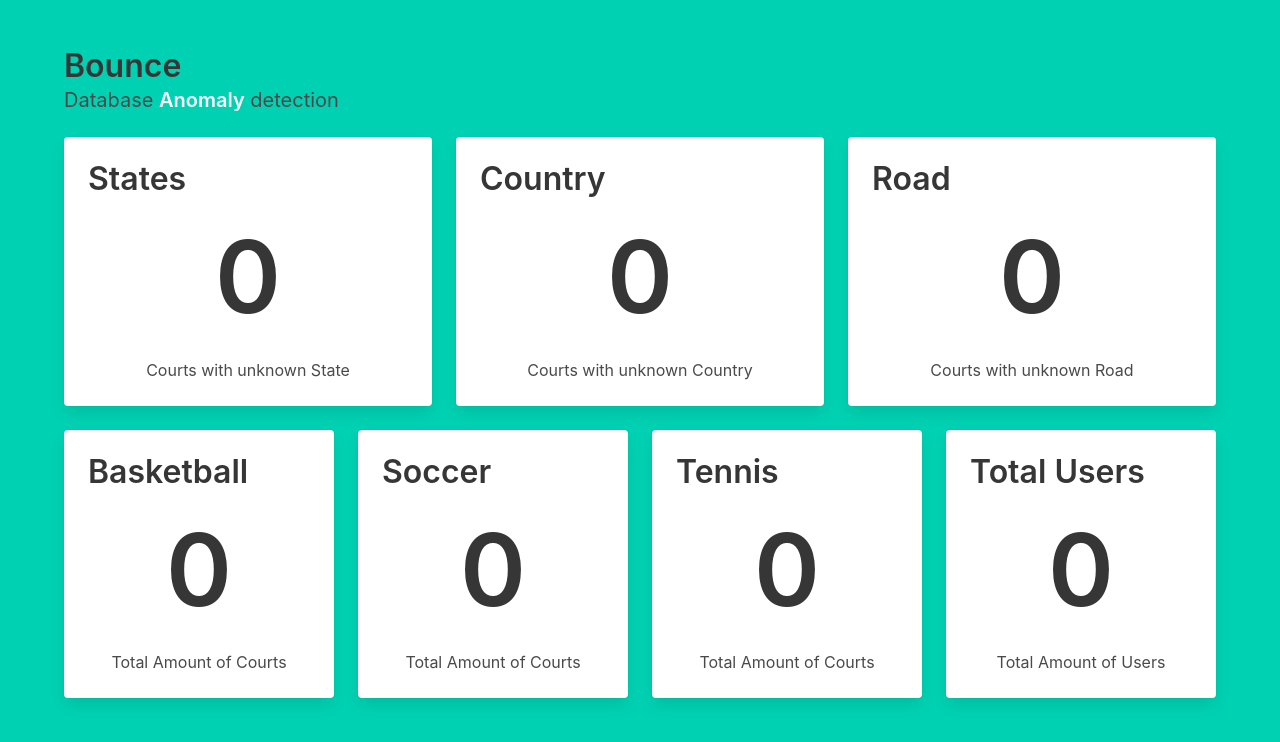
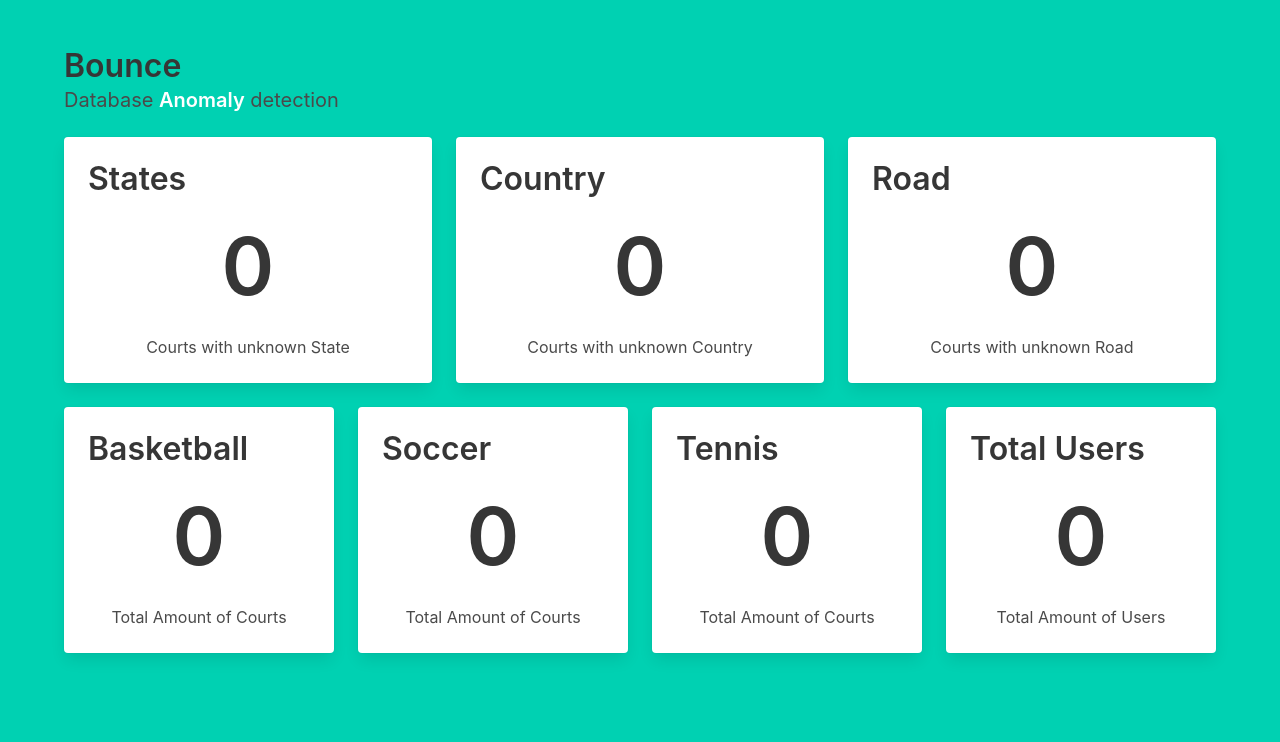
Before and after one commit to cfahlgren1/Bounce, a Django app: page /anomaly/ in a window 1280 px wide. Shown: the top 742 px of the page. Run offline with Django 3.2, Linux system fonts and the light colour scheme; data that the repository does not hold is empty; parts of the project's set-up code (start-up, migrations or seed data) failed here and were passed over; some libraries are stand-ins or nearby versions.

Commit message:
added templates from master branch

```diff
--- a/courts/templates/404.html
+++ b/courts/templates/404.html
@@ -1,4 +1,4 @@
-{% load static from staticfiles %}
+{% load static %}
 <!DOCTYPE html>
 <html lang="en">
 
--- a/courts/templates/404/index.html
+++ b/courts/templates/404/index.html
@@ -1,4 +1,4 @@
-{% load static from staticfiles %}
+{% load static %}
 <!DOCTYPE html>
 <html lang="en">
 
--- a/courts/templates/500/index.html
+++ b/courts/templates/500/index.html
@@ -1,4 +1,4 @@
-{% load static from staticfiles %}
+{% load static %}
 <!DOCTYPE html>
 <html lang="en" >
 <head>
--- a/courts/templates/anomaly/index.html
+++ b/courts/templates/anomaly/index.html
@@ -21,7 +21,7 @@
                 <div class="card">
                     <div class="card-content">
                         <h2 class="title">States</h2>
-                        <h1 class="title has-text-centered" style="font-size:100px;">{{ state_count }}</h1>
+                        <h1 class="title has-text-centered" style="font-size:80px;">{{ state_count }}</h1>
                         <p class = "has-text-centered">Courts with unknown State</p>
                     </div>
                 </div>
@@ -30,7 +30,7 @@
                 <div class="card">
                     <div class="card-content">
                         <h2 class="title">Country</h2>
-                        <h1 class="title has-text-centered" style="font-size:100px;">{{ country_count }}</h1>
+                        <h1 class="title has-text-centered" style="font-size:80px;">{{ country_count }}</h1>
                         <p class = "has-text-centered">Courts with unknown Country</p>
                     </div>
                 </div>
@@ -39,7 +39,7 @@
                 <div class="card">
                     <div class="card-content">
                         <h2 class="title">Road</h2>
-                        <h1 class="title has-text-centered" style="font-size:100px;">{{ road_count }}</h1>
+                        <h1 class="title has-text-centered" style="font-size:80px;">{{ road_count }}</h1>
                         <p class = "has-text-centered">Courts with unknown Road</p>
                     </div>
                 </div>
@@ -50,7 +50,7 @@
                 <div class="card">
                     <div class="card-content">
                         <h2 class="title">Basketball</h2>
-                        <h1 class="title has-text-centered" style="font-size:100px;">{{ total_basketball }}</h1>
+                        <h1 class="title has-text-centered" style="font-size:80px;">{{ total_basketball }}</h1>
                         <p class = "has-text-centered">Total Amount of Courts</p>
                     </div>
                 </div>
@@ -59,7 +59,7 @@
                 <div class="card">
                     <div class="card-content">
                         <h2 class="title">Soccer</h2>
-                        <h1 class="title has-text-centered" style="font-size:100px;">{{ total_soccer }}</h1>
+                        <h1 class="title has-text-centered" style="font-size:80px;">{{ total_soccer }}</h1>
                         <p class = "has-text-centered">Total Amount of Courts</p>
                     </div>
                 </div>
@@ -68,7 +68,7 @@
                 <div class="card">
                     <div class="card-content">
                         <h2 class="title">Tennis</h2>
-                        <h1 class="title has-text-centered" style="font-size:100px;">{{ total_tennis }}</h1>
+                        <h1 class="title has-text-centered" style="font-size:80px;">{{ total_tennis }}</h1>
                         <p class = "has-text-centered">Total Amount of Courts</p>
                     </div>
                 </div>
@@ -77,7 +77,7 @@
                 <div class="card">
                     <div class="card-content">
                         <h2 class="title">Total Users</h2>
-                        <h1 class="title has-text-centered" style="font-size:100px;">{{ users_count }}</h1>
+                        <h1 class="title has-text-centered" style="font-size:80px;">{{ users_count }}</h1>
                         <p class = "has-text-centered">Total Amount of Users</p>
                     </div>
                 </div>
--- a/courts/templates/courts/home/index.html
+++ b/courts/templates/courts/home/index.html
@@ -1,4 +1,4 @@
-{% load static from staticfiles %}
+{% load static %}
 <!DOCTYPE html>
 <html lang="en">
 <head>
--- a/courts/templates/courts/map/index.html
+++ b/courts/templates/courts/map/index.html
@@ -1,4 +1,4 @@
-{% load static from staticfiles %}
+{% load static %}
 <!DOCTYPE html>
 <html lang="en">
 <head>
--- a/courts/templates/courts/map/m_index.html
+++ b/courts/templates/courts/map/m_index.html
@@ -1,4 +1,4 @@
-{% load static from staticfiles %}
+{% load static %}
 <!DOCTYPE html>
 <html lang="en">
 <head>
```
